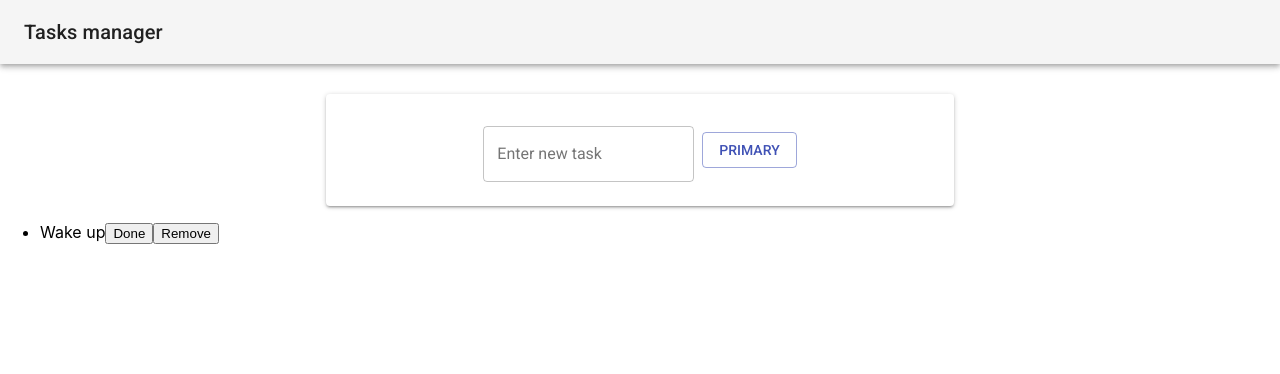
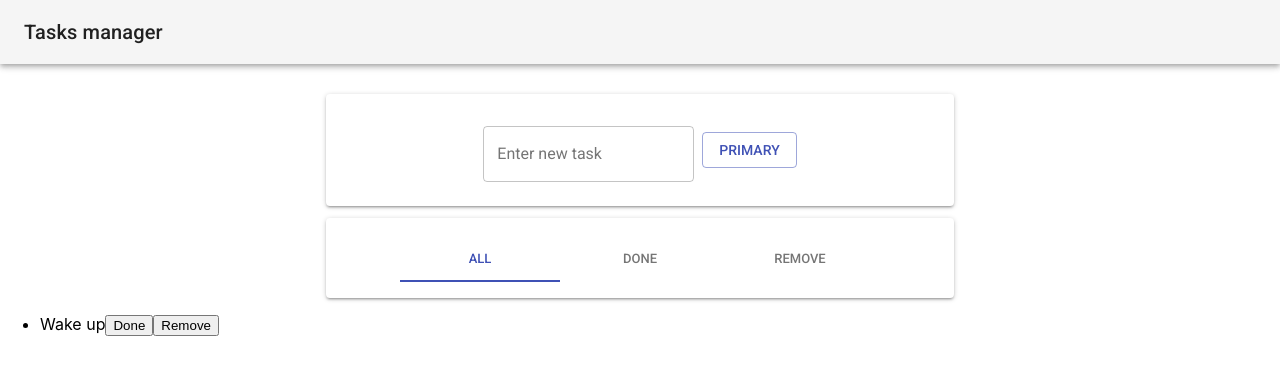
Before and after one commit to VovaSidorov/ToDoReactMaterial, a React (Create React App) app: page / in a window 1280 px wide. Shown: the top 374 px of the page. Built offline with nearby package versions, Linux system fonts and the light colour scheme.

Commit message:
Create add task

```diff
--- a/src/App.js
+++ b/src/App.js
@@ -3,11 +3,13 @@ import React from 'react';
 import Header from "./Layouts";
 import TaskList from "./components/TaskList";
 import AddTask from "./components/AddTask";
+import TaskFilter from "./components/TaskFilter";
 
 export default props =>(
             <div>
                 <Header />
                 <AddTask/>
+                <TaskFilter/>
                 <TaskList tasks={props.tasks}/>
             </div>
 );
--- /dev/null
+++ b/src/components/TaskFilter/index.js
@@ -0,0 +1,57 @@
+import React, {Component} from 'react';
+
+import { withStyles } from '@material-ui/core/styles';
+import Grid from "@material-ui/core/Grid/Grid";
+import Paper from "@material-ui/core/Paper/Paper";
+import Tabs from '@material-ui/core/Tabs';
+import Tab from '@material-ui/core/Tab';
+
+const styles = theme => ({
+    root: {
+        flexGrow: 1,
+    },
+    container: {
+        justifyContent: "center"
+    },
+    paper: {
+        padding: theme.spacing.unit * 2,
+        textAlign: 'center',
+    },
+});
+
+class TaskFilter extends Component {
+    state = {
+        value: 0,
+    };
+
+    handleChange = (event, value) => {
+        this.setState({ value });
+    };
+    render(){
+        const {classes} = this.props;
+        return (
+            <div className={classes.root}>
+                <Grid container spacing={24} className={classes.container}>
+                    <Grid item xs={10} sm={8} md={6}>
+                        <Paper className={classes.paper}>
+                            <Tabs
+                                value={this.state.value}
+                                onChange={this.handleChange}
+                                indicatorColor="primary"
+                                textColor="primary"
+                                centered
+                            >
+                                <Tab label="All" />
+                                <Tab label="Done" />
+                                <Tab label="Remove" />
+                            </Tabs>
+                        </Paper>
+                    </Grid>
+                </Grid>
+            </div>
+        )
+    }
+
+}
+
+export default withStyles(styles)(TaskFilter);
```
